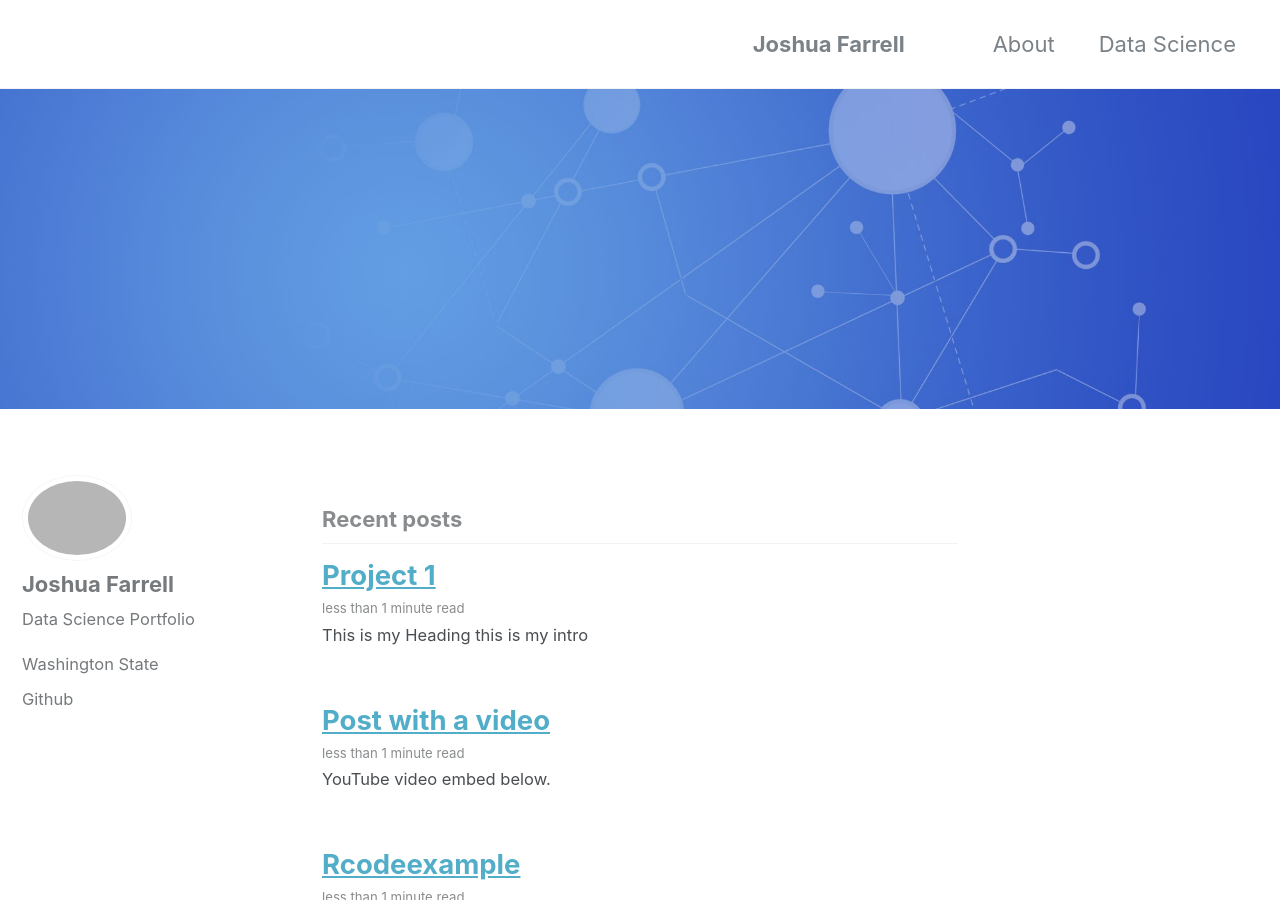
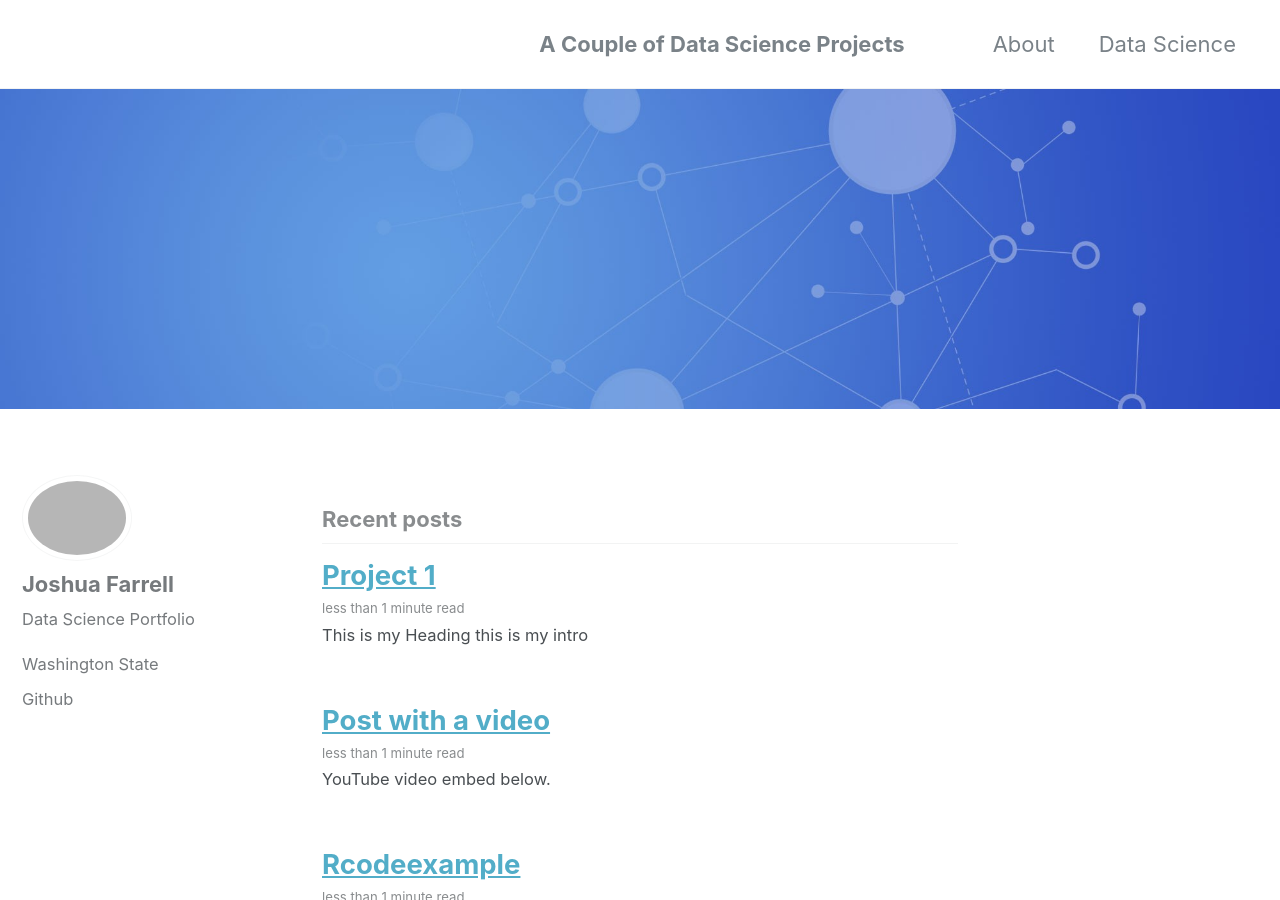
Before and after one commit to joshua-farrell/joshua-farrell.github.io, a Jekyll site: the page built from index.html, in a window 1280 px wide and 900 px high. Built offline with Jekyll 4.4.1, drawn with Linux system fonts in a browser that asks for light colours; the list of posts is cut into pages by our own code.

Commit message:
Update _config.yml

```diff
--- a/_config.yml
+++ b/_config.yml
@@ -7,7 +7,7 @@
 
 # Site Settings
 locale                   : "en"
-title                    : "Joshua Farrell"
+title                    : "A Couple of Data Science Projects"
 title_separator          : "-"
 name                     : "Joshua Farrell"
 description              : "Data Science Portfolio"
```
